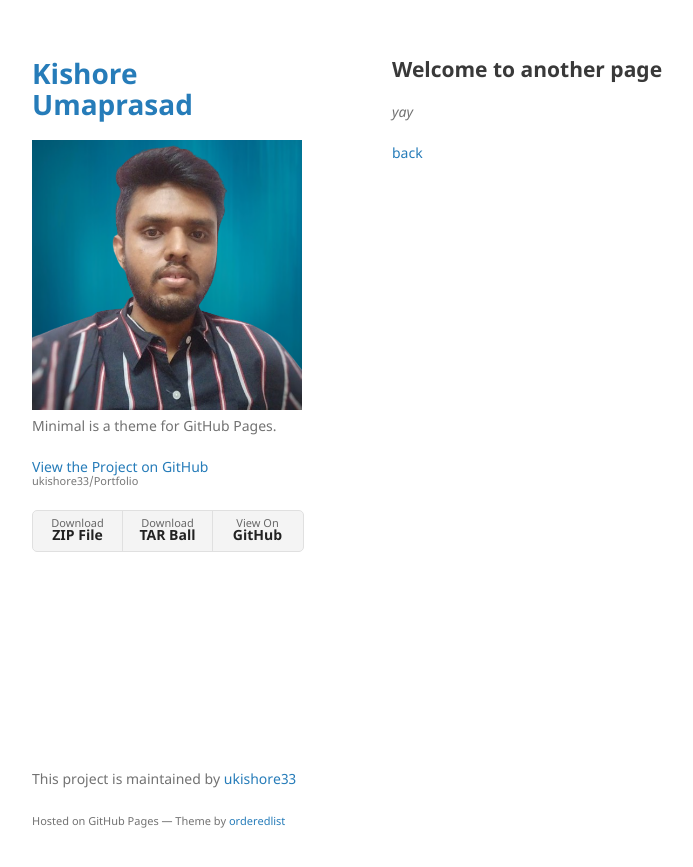
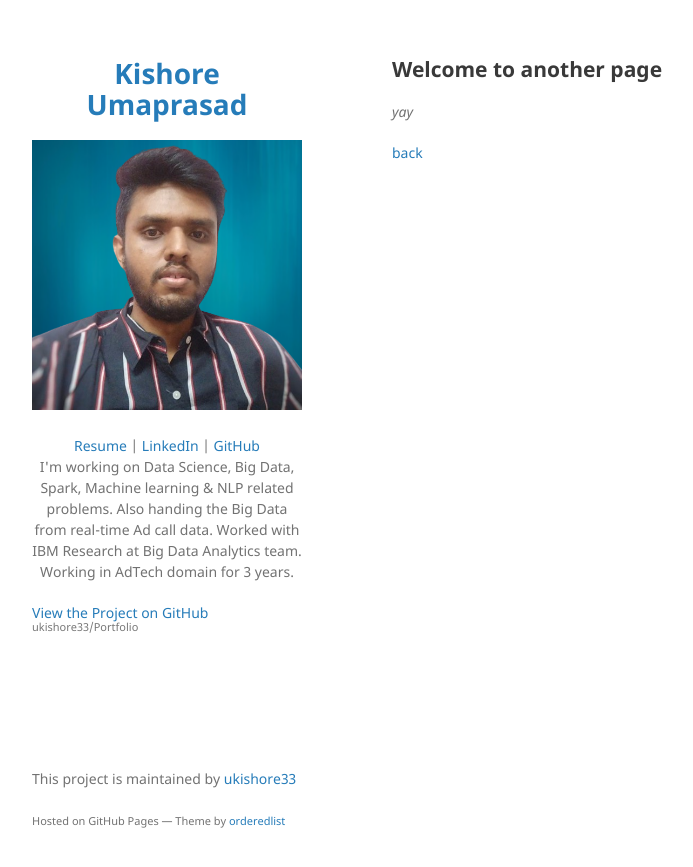
Before and after one commit to ukishore33/Portfolio, a Jekyll site: the page built from another-page.md, in a window 1280 px wide. Shown: the top 867 px of the page, without its empty margins (178-871 px from the left). Built offline with Jekyll 4.4.1, drawn with Linux system fonts in a browser that asks for light colours; our own code applies the rules of GitHub Pages for plain Markdown files.

Commit message:
Update _config.yml

```diff
--- a/_config.yml
+++ b/_config.yml
@@ -1,6 +1,17 @@
-title: Kishore Umaprasad
+title: <p align="center"> Kishore Umaprasad </p>
 logo: /assets/img/kishore.png
-description: Minimal is a theme for GitHub Pages.
-show_downloads: true
+description:  <p align="center">
+  <a href="pdf/resume.pdf">Resume</a> |
+  <a href="https://www.linkedin.com/in/sajan-kedia-b06a6821/">LinkedIn</a> |
+  <a href="https://github.com/sajankedia">GitHub</a>
+
+  <br>
+  I'm working on Data Science, Big Data, Spark, Machine learning & NLP related problems.
+  Also handing the Big Data from real-time Ad call data.
+  Worked with IBM Research at Big Data Analytics team.
+  Working in AdTech domain for 3 years.
+  <br>
+  </p>
+show_downloads: false
 google_analytics:
 theme: jekyll-theme-minimal
```
